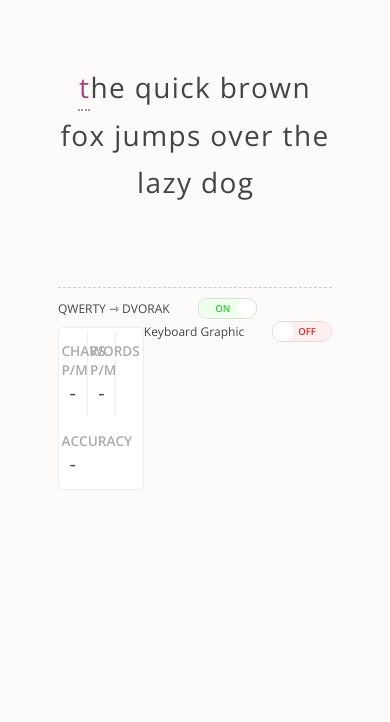
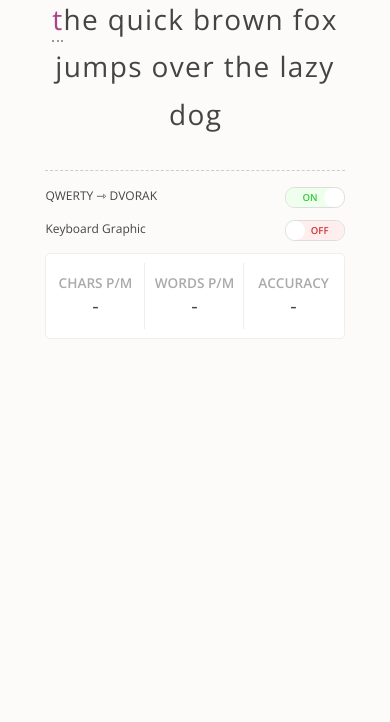
Before and after one commit to RLeePfeil/Dvorak-Game, a plain HTML site: page index.html in a window 390 px wide. Shown: the part 122-844 px from the top of the page. Drawn offline with nearby package versions, Linux system fonts and the light colour scheme.

Commit message:
Mobile formatting

```diff
--- a/css/style.css
+++ b/css/style.css
@@ -6,7 +6,7 @@ body {
 
 label {
 	font-size: 75%;
-	padding-right: 2em;
+	padding-right: 1em;
 	vertical-align: middle;
 }
 
@@ -92,12 +92,17 @@ span.missed img {
 	padding: 0.5em 0;
 }
 
+#options .option {
+	display: inline;
+}
+
 #stats {
 	border: 1px solid #EEE;
 	border-radius: 5px;
 	margin: 0 auto;
 	overflow: hidden;
 	background-color: #FFF;
+	clear: both;
 }
 
 .stat {
@@ -137,6 +142,7 @@ span.missed img {
 	display: inline-block;
 	vertical-align: middle;
 	overflow: hidden;
+	clear: right;
 }
 
 .switch .switch-slide {
@@ -195,3 +201,38 @@ span.missed img {
 	background-repeat: no-repeat;
 	background-position: 0 center;
 }
+
+.right {
+	float: right;
+	margin-right: 0;
+	padding-right: 0;
+}
+
+@media screen and (max-width: 500px) {
+	#container {
+		padding: 10%;
+	}
+
+	#header {
+		padding-bottom: 1.5em;
+	}
+
+	#options {
+		margin-top: 2em;
+	}
+
+	#options .option {
+		clear: both;
+		display: block;
+		padding: .5em 0;
+	}
+
+	#options .option.right {
+		float: none;
+		display: block;
+	}
+
+	#options .option .switch {
+		float: right;
+	}
+}
--- a/index.html
+++ b/index.html
@@ -15,6 +15,7 @@
 		<div id="sentence"></div>
 
 		<div id="options">
+			<span class="option">
 				<label>QWERTY &#8702; DVORAK</label>
 				<div id="switch-convert-qwerty" class="switch">
 					<span class="switch-slide">
@@ -23,8 +24,9 @@
 						<span class="switch-slide-label-off">OFF</span>
 					</span>
 				</div>
+			</span>
 
-			<div style="float:right">
+			<span class="option right">
 				<label>Keyboard Graphic</label>
 				<div id="switch-keyboard-graphic" class="switch off">
 					<span class="switch-slide">
@@ -33,7 +35,7 @@
 						<span class="switch-slide-label-off">OFF</span>
 					</span>
 				</div>
-			</div>
+			</span>
 		</div>
 
 		<div id="stats">
```
Lines whose indentation alone changed are shown as unchanged.
